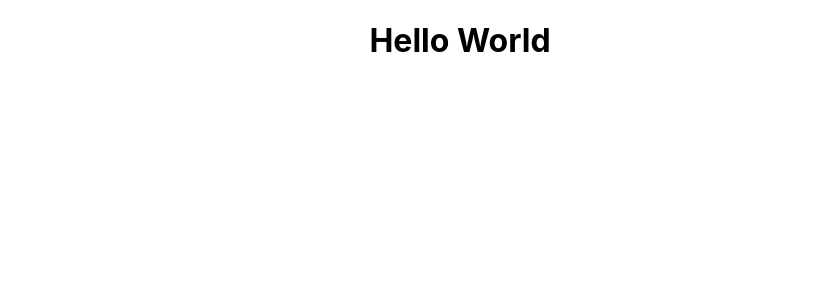
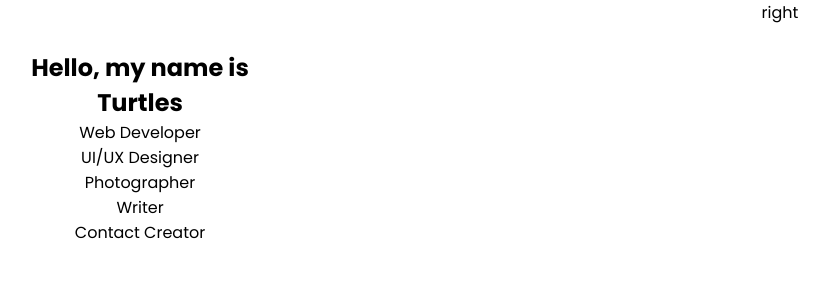
Before and after one commit to tpadilla10117/portfolio-template, a React (Create React App) app: page / in a window 1280 px wide. Shown: the top 300 px of the page, without its empty margins (180-1009 px from the left). Built offline with nearby package versions, Linux system fonts and the light colour scheme.

Commit message:
adding content to the Intro.jsx component. Rendered the different view options

```diff
--- a/public/index.html
+++ b/public/index.html
@@ -9,21 +9,11 @@
       name="description"
       content="Web site created using create-react-app"
     />
+    <link rel="preconnect" href="https://fonts.googleapis.com">
+    <link rel="preconnect" href="https://fonts.gstatic.com" crossorigin>
+    <link href="https://fonts.googleapis.com/css2?family=Poppins:wght@200;300;400;500;600;700;800;900&display=swap" rel="stylesheet">
     <link rel="apple-touch-icon" href="%PUBLIC_URL%/logo192.png" />
-    <!--
-      manifest.json provides metadata used when your web app is installed on a
-      user's mobile device or desktop. See https://developers.google.com/web/fundamentals/web-app-manifest/
-    -->
-    <link rel="manifest" href="%PUBLIC_URL%/manifest.json" />
-    <!--
-      Notice the use of %PUBLIC_URL% in the tags above.
-      It will be replaced with the URL of the `public` folder during the build.
-      Only files inside the `public` folder can be referenced from the HTML.
 
-      Unlike "/favicon.ico" or "favicon.ico", "%PUBLIC_URL%/favicon.ico" will
-      work correctly both with client-side routing and a non-root public URL.
-      Learn how to configure a non-root public URL by running `npm run build`.
-    -->
     <title>React App</title>
   </head>
   <body>
--- a/src/components/App.js
+++ b/src/components/App.js
@@ -1,9 +1,15 @@
 import './App.css';
+
+import { Intro } from './utils';
 
 function App() {
   return (
     <div className="App">
-      <h1>Hello World</h1>
+
+
+      <Intro />
+
+
     </div>
   );
 }
--- /dev/null
+++ b/src/components/Intro/Intro.css
@@ -0,0 +1,17 @@
+.intro {
+    display: flex;
+    height: 100vh;
+
+}
+
+.intro-left {
+    flex: 1;
+}
+
+.intro-right {
+    flex: 1;
+}
+
+.intro-left-wrapper {
+    padding: 50px;
+}
--- /dev/null
+++ b/src/components/Intro/Intro.jsx
@@ -0,0 +1,61 @@
+import React from 'react';
+import "./Intro.css";
+
+const Intro = () => {
+
+
+    const IntroOptions = [
+        {
+          id: 1,
+          title: "Web Developer",
+        },
+        {
+            id: 2,
+            title: "UI/UX Designer",
+        },
+        {
+            id: 3,
+            title: "Photographer",
+        },
+        {
+            id: 4,
+            title: "Writer",
+        },
+        {
+            id: 5,
+            title: "Contact Creator",
+        }
+      ];
+
+    return (
+        <div className="intro">
+
+            <div className="intro-left">
+                <div className="intro-left-wrapper">
+                    <h2 className="intro-introduction">Hello, my name is</h2>
+                    <h2 className="intro-name">Turtles</h2>
+                    <div className="intro-title">
+                        <div className="intro-title-wrapper">
+                            {IntroOptions.map( options => {
+                                return (
+
+                                    <div className="intro-title-item" key={options.id}>
+                                    {options.title}
+                                    </div>
+                                )
+                            })}
+                        </div>
+                    </div>
+
+                </div>
+            </div>
+
+            <div className="intro-right">
+            right
+            </div>
+
+        </div>
+    );
+};
+
+export default Intro;
--- a/src/components/utils.js
+++ b/src/components/utils.js
@@ -0,0 +1,3 @@
+/* Utility file to manage exports: */
+
+export { default as Intro } from '../components/Intro/Intro.jsx';
--- a/src/index.css
+++ b/src/index.css
@@ -1,5 +1,12 @@
+* {
+  box-sizing: border-box;
+  padding: 0;
+  margin: 0;
+  border: 0;
+  font-family: 'Poppins', sans-serif;
+}
+
 body {
-  margin: 0;
   font-family: -apple-system, BlinkMacSystemFont, 'Segoe UI', 'Roboto', 'Oxygen',
     'Ubuntu', 'Cantarell', 'Fira Sans', 'Droid Sans', 'Helvetica Neue',
     sans-serif;
@@ -7,7 +14,7 @@ body {
   -moz-osx-font-smoothing: grayscale;
 }
 
-code {
+/* code {
   font-family: source-code-pro, Menlo, Monaco, Consolas, 'Courier New',
     monospace;
-}
+} */
```
Also changed, not shown: public/manifest.json (deleted), 1 other file (tests, documents, lock files or other folders).
